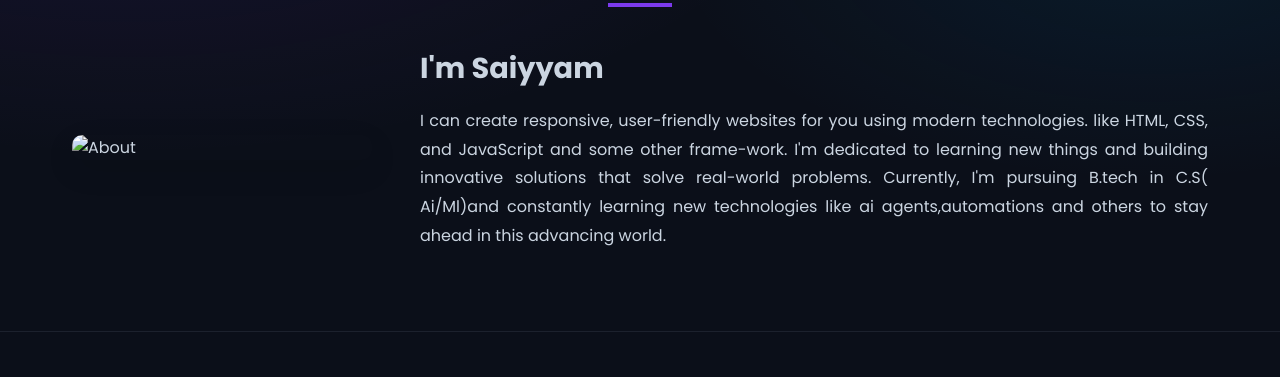
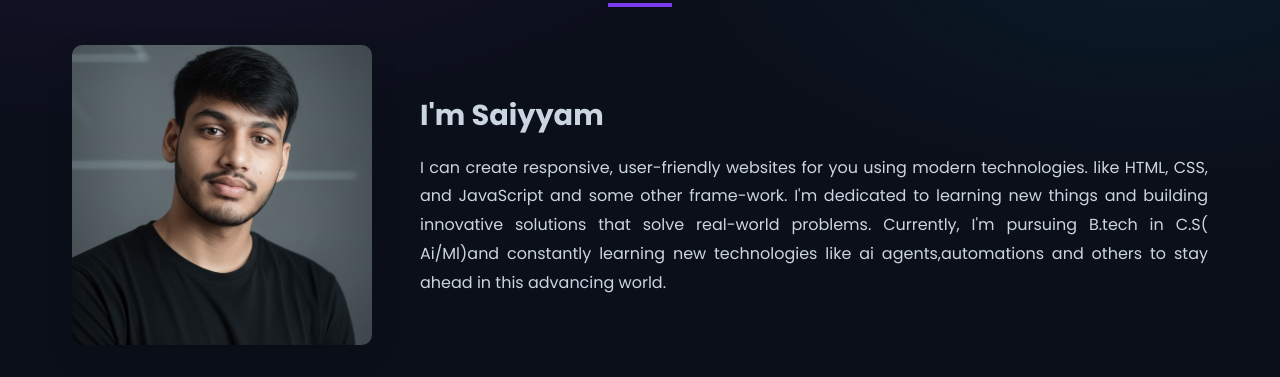
Before and after one commit to saiyyammalek240-sudo/Saiyyam_portfolioWebsite, a plain HTML site: page about.html in a window 1280 px wide. Shown: the part 132-509 px from the top of the page. Drawn offline with nearby package versions, Linux system fonts and the light colour scheme.

Commit message:
Update about.html

```diff
--- a/about.html
+++ b/about.html
@@ -33,7 +33,7 @@
             <h2 class="section-title">About Me</h2>
             <div class="about__container bd-grid">
                 <div class="about__img">
-                    <img src="C:\Users\saiyy\OneDrive\Desktop\sam_portfolio\final\images\Untitled design.png" alt="About">
+                    <img src="images/web2.png" alt="About">
                 </div>
                 <div>
                     <h2 class="about__subtitle">I'm Saiyyam</h2>
```
